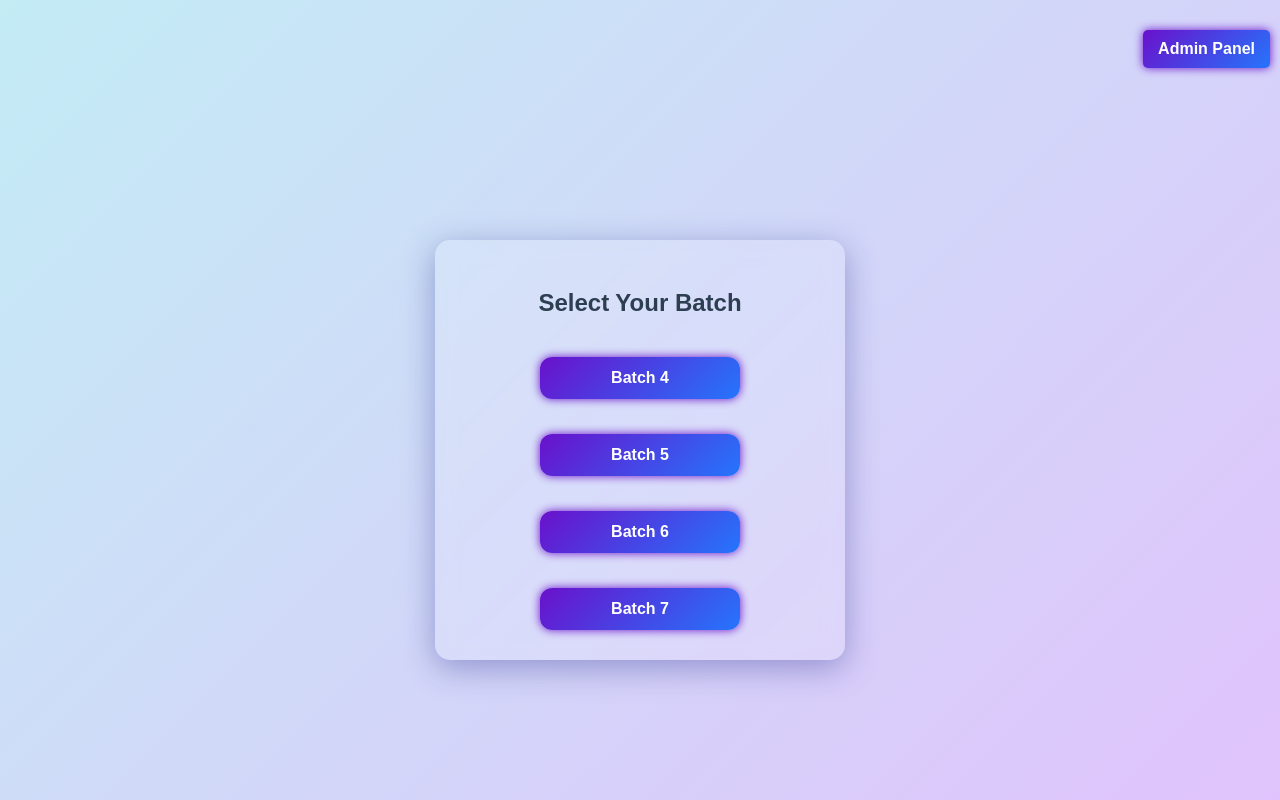
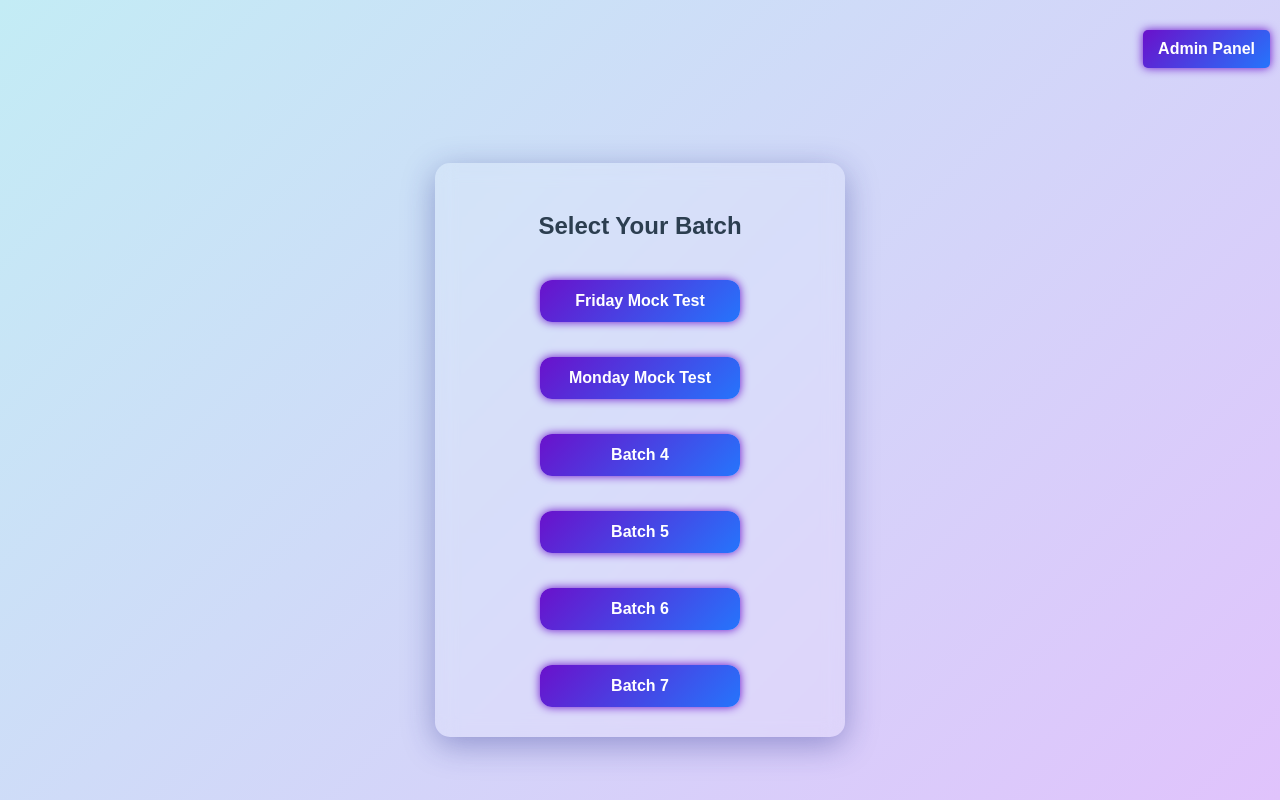
Before and after one commit to JunaidMahsood/PMS-Test, a plain HTML site: page index.html in a window 1280 px wide. Drawn offline with Linux system fonts and the light colour scheme.

Commit message:
Update index.html

```diff
--- a/index.html
+++ b/index.html
@@ -14,6 +14,9 @@
 
         <h2>Select Your Batch</h2>
         <div style="display: inline-flex; flex-direction: column; gap: 15px; width: 200px; margin: auto;">
+            <button onclick="window.location.href='https://junaidmahsood.github.io/batch-1/'">Friday Mock Test</button>
+            <button onclick="window.location.href='https://junaidmahsood.github.io/dailytest/'">Monday Mock Test</button>
+
             <button onclick="window.location.href='https://junaidmahsood.github.io/batch-4/'">Batch 4</button>
             <button onclick="window.location.href='https://junaidmahsood.github.io/batch-5/'">Batch 5</button>
             <button onclick="window.location.href='https://junaidmahsood.github.io/batch-6/'">Batch 6</button>
```
